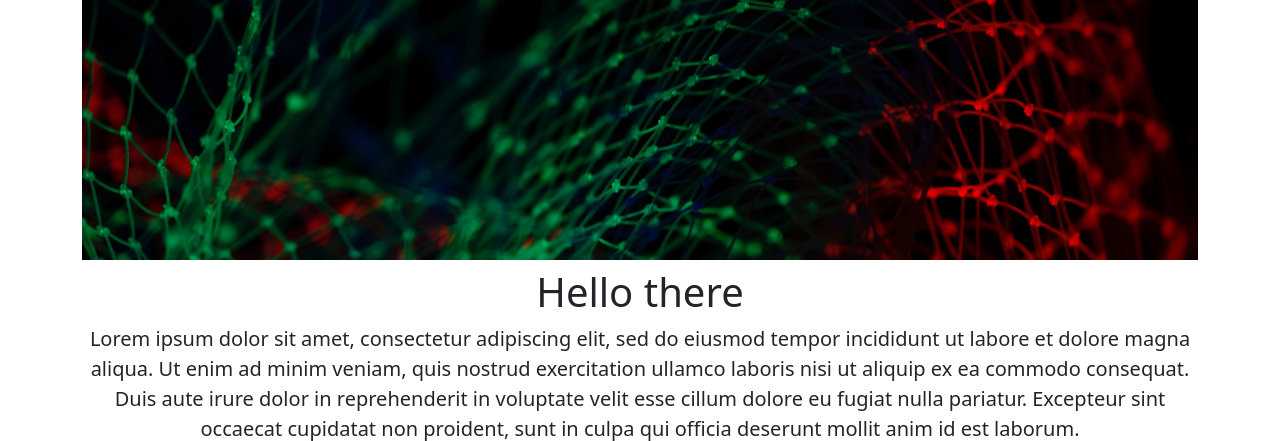
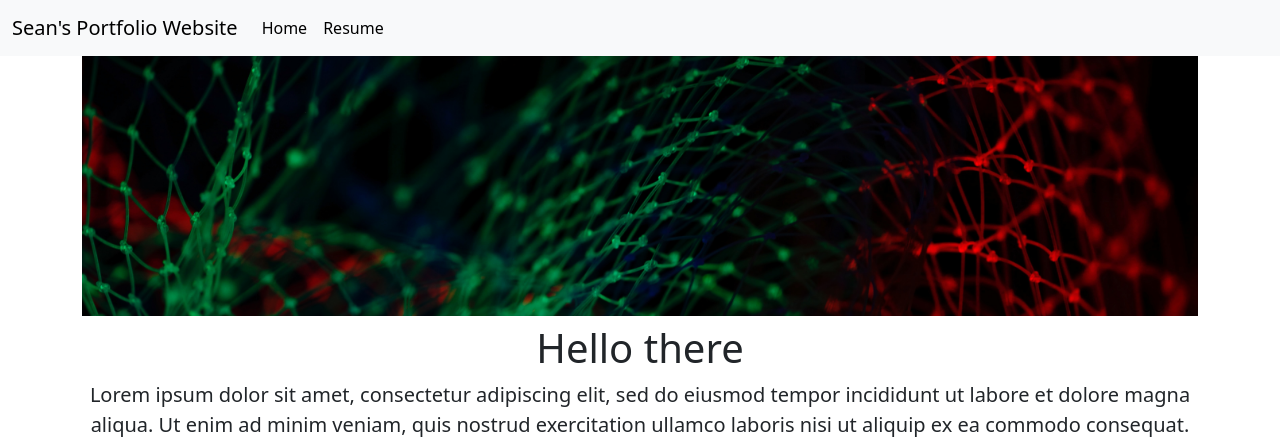
Before and after one commit to SeanP94/careerWebsite, a Flask app: page / in a window 1280 px wide. Shown: the top 441 px of the page. Run offline with Flask 3, Linux system fonts and the light colour scheme.

Commit message:
Began work on Resume Page

```diff
--- a/app.py
+++ b/app.py
@@ -6,5 +6,9 @@ app = Flask(__name__)
 
 # Main page
 @app.route("/")
-def hello_world() :
+def homePage() :
     return render_template('homepage.html')
+
+@app.route("/resume")
+def resume_page():
+    return render_template('resume.html')
--- a/requirements.txt
+++ b/requirements.txt
@@ -1 +1,2 @@
 flask
+gunicorn
--- a/templates/homepage.html
+++ b/templates/homepage.html
@@ -12,6 +12,7 @@
   </head>
     </head>
     <body>
+        {% include 'navbar.html' %}
         <div class="container text-center">
             <img class="img-fluid" id="banner" src="http://127.0.0.1:5000/static/banner.jpg">
             <h1 class="mt-2 mb-2"> Hello there </h1>
--- /dev/null
+++ b/templates/navbar.html
@@ -0,0 +1,17 @@
+<nav class="navbar navbar-expand-lg bg-body-tertiary">
+    <div class="container-fluid">
+      <a class="navbar-brand" href="#">Sean's Portfolio Website</a>
+      <button class="navbar-toggler" type="button" data-bs-toggle="collapse" data-bs-target="#navbarNavAltMarkup" aria-controls="navbarNavAltMarkup" aria-expanded="false" aria-label="Toggle navigation">
+        <span class="navbar-toggler-icon"></span>
+      </button>
+      <div class="collapse navbar-collapse" id="navbarNavAltMarkup">
+        <div class="navbar-nav">
+          <a class="nav-link active" aria-current="page" href="/">Home</a>
+          <a class="nav-link active" aria-current="page" href="/resume">Resume</a>
+          <!-- <a class="nav-link" href="#">Features</a> -->
+          <!-- <a class="nav-link" href="#">Pricing</a> -->
+          <!-- <a class="nav-link disabled">Disabled</a> -->
+        </div>
+      </div>
+    </div>
+  </nav>
```
Also changed, not shown: templates/resume.html (added, +16 -0 lines).
